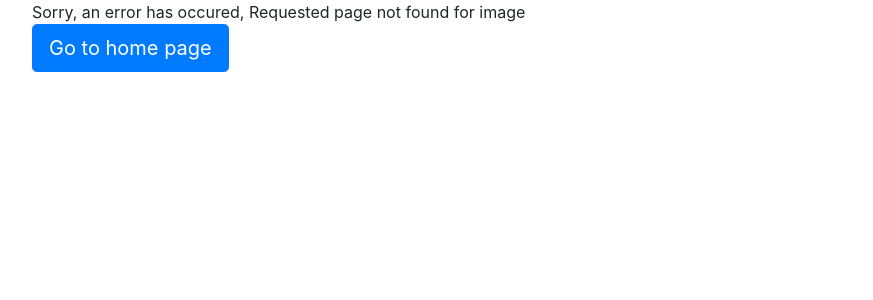
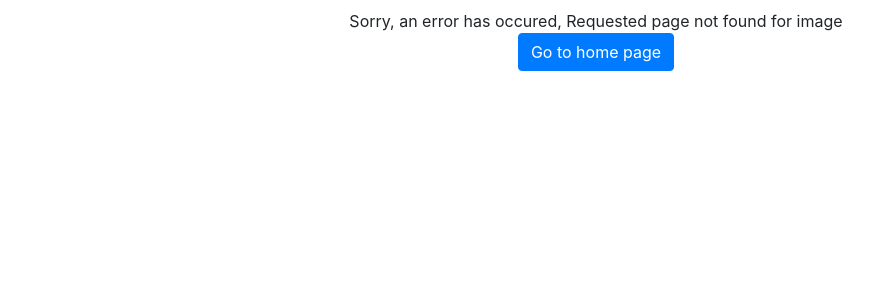
Before and after one commit to gord02/Image-Repository, a Flask app: template templates/error.html in a window 1280 px wide. Shown: the part 56-356 px from the top of the page, without its empty margins (53-926 px from the left). Run offline with Flask 2, Linux system fonts and the light colour scheme; the template is opened without the code that fills it, so the values that code supplies are empty; some libraries are stand-ins or nearby versions.

Commit message:
cleaned up code

```diff
--- a/main.py
+++ b/main.py
@@ -116,28 +116,31 @@ def individualImage(id):
     """
     # redis configuration
     r = redis.Redis(host='localhost', port=6379, db=0)
-    mongoengineObject = Image.objects(id=id).first()
+    # ENV MAKE A DOT.ENV
 
-    if mongoengineObject is None:
-        logging.error("The user has tried to display image that is not available, image id doesn't correspond to an image")
-        return render_template("error.html")
+    # ---------------------------------------------
 
-    imageObject = {
-        "title": mongoengineObject.title,
-        "description": mongoengineObject.description,
-        "image": mongoengineObject.photo.read(),
-        "id": str(mongoengineObject.id)
-    }
-    imageObject['image'] = b64encode(imageObject['image']).decode("utf-8")
-    object_id = imageObject['id']
 
     # Verifies if image is in reddis, if not it is added and object is stored in Redis
     if r.hgetall(id) == {}:
+        mongoengineObject = Image.objects(id=id).first()
+
+        if mongoengineObject is None:
+            logging.error("The user has tried to display image that is not available, image id doesn't correspond to an image")
+            return render_template("error.html")
+
+        imageObject = {
+            "title": mongoengineObject.title,
+            "description": mongoengineObject.description,
+            "image": mongoengineObject.photo.read(),
+            "id": str(mongoengineObject.id)
+        }
+        imageObject['image'] = b64encode(imageObject['image']).decode("utf-8")
+
         r.hmset(id, imageObject)
         imgObjectToSendToHtml = imageObject
     else:
         redisValue = r.hgetall(id)
-        # print(redisValue)
         image = decode_redis(redisValue)
         imgObjectToSendToHtml = image
 
--- a/templates/error.html
+++ b/templates/error.html
@@ -18,13 +18,13 @@
         </nav>
         <div class="container">
             <div class="row">
-                <div class="col-md-12">
+                <div class="col-md-12" style=" margin-top: 7%;text-align: center; margin: 9px;">
                     <div class="error-template">
                         <div class="error-details">
                             Sorry, an error has occured, Requested page not found for image
                         </div>
                         <div class="error-actions">
-                            <a href="/" class="btn btn-primary btn-lg">Go to home page</a>
+                            <a href="/" class="btn btn-primary ">Go to home page</a>
                         </div>
                     </div>
                 </div>
```
Also changed, not shown: Dog.jpg (deleted), Person.png (deleted), Snake.jpg (deleted), cat.jpg (deleted), 1 other file.
